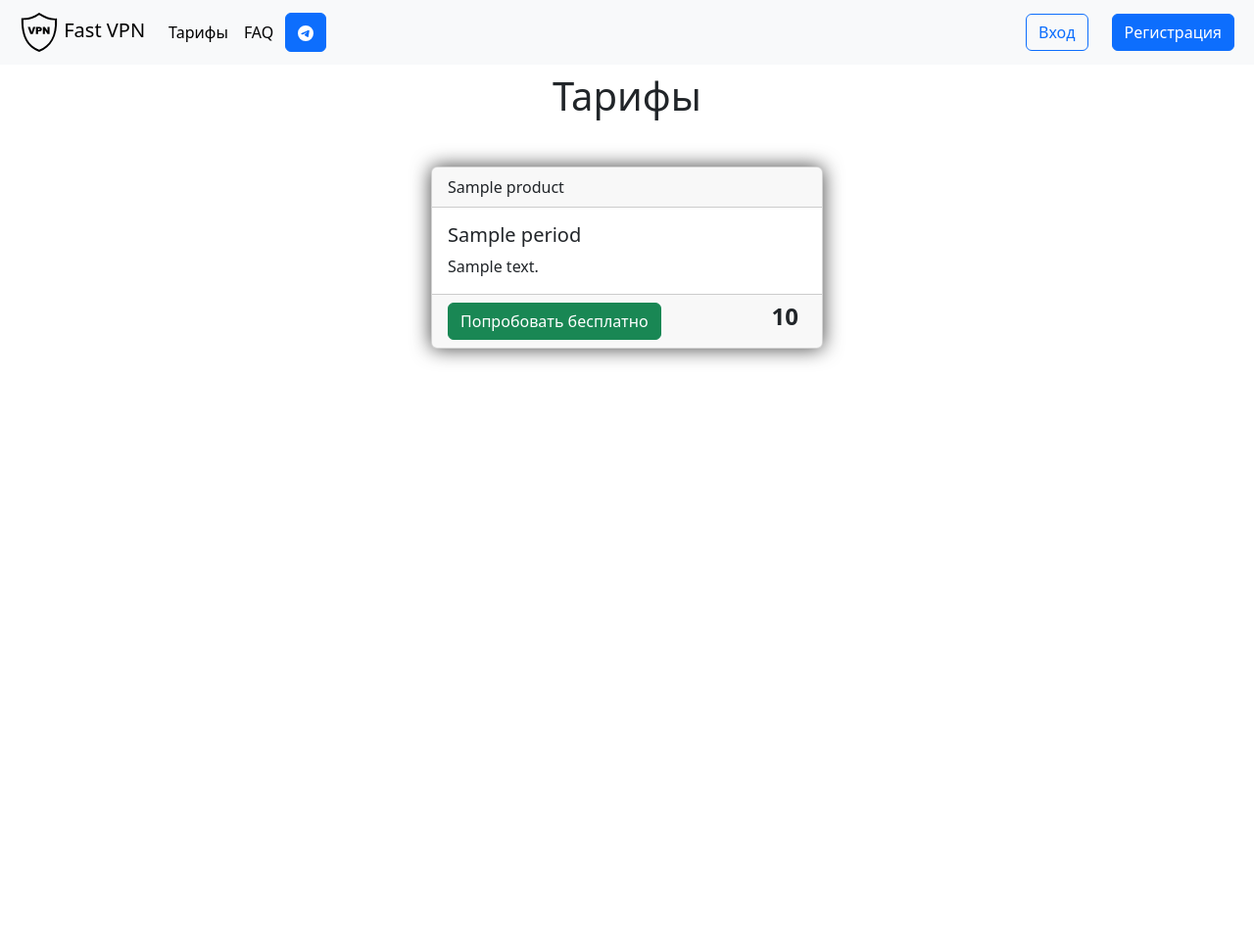
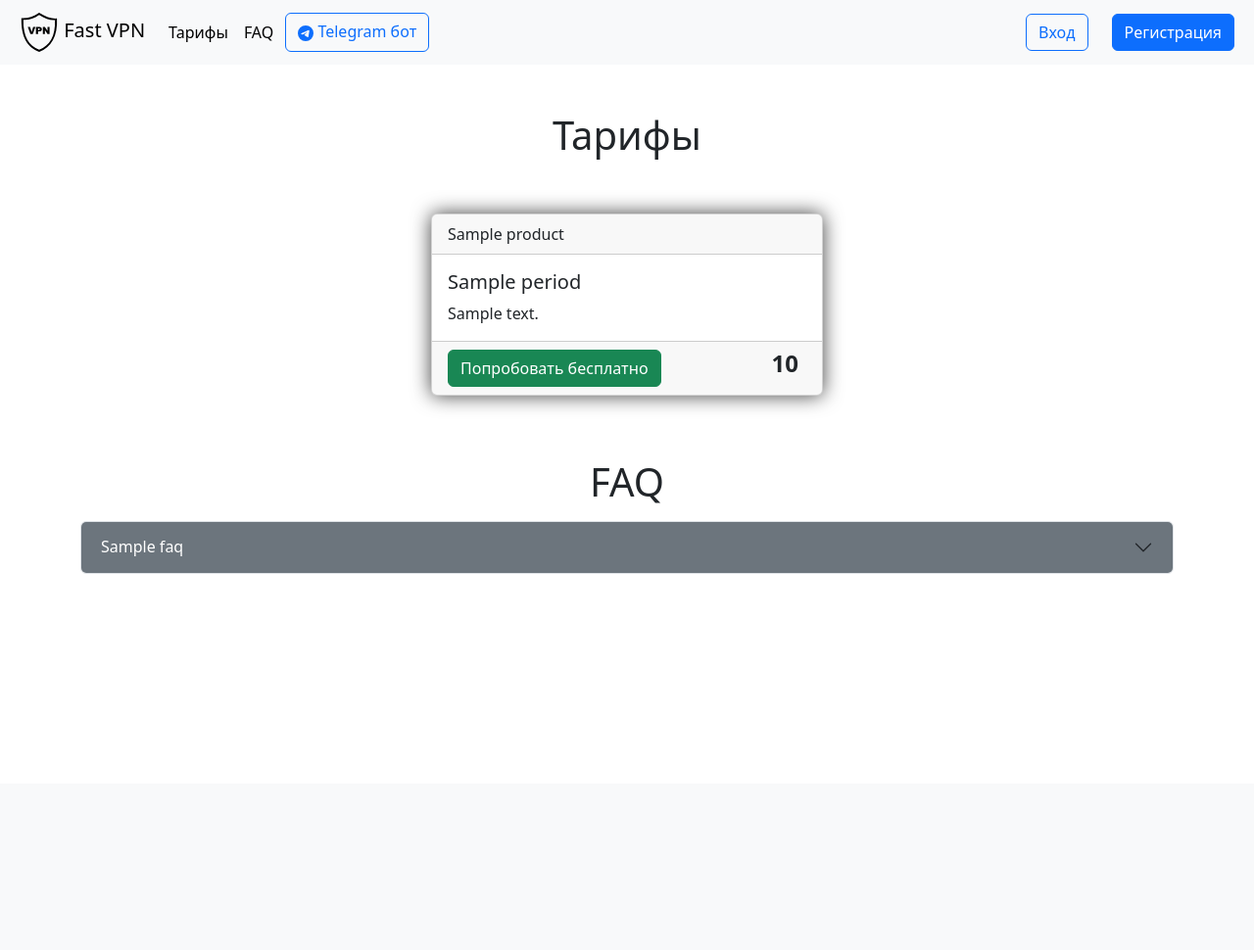
Before and after one commit to den41apple/TelegramVPN, a Django app: template frontend/landing_page/templates/landing_page/index.html in a window 1280 px wide. Shown: the whole page at 98% size. After the commit the page ends 586 px from the top, so only its background shows below. Run offline with Django 3.2, Linux system fonts and the light colour scheme; the template is opened without the code that fills it: most values are stand-ins (such as "Sample title", 1, 10 or a date in 2020); some libraries are stand-ins or nearby versions.

Commit message:
Добавил FAQ на страницу

```diff
--- a/frontend/landing_page/templates/base.html
+++ b/frontend/landing_page/templates/base.html
@@ -31,16 +31,16 @@
         <div class="collapse navbar-collapse" id="navbarSupportedContent">
             <ul class="navbar-nav me-auto mb-2 mb-lg-0">
                 <li class="nav-item">
-                    <a class="nav-link active" aria-current="page" href="#">Тарифы</a>
+                    <a class="nav-link active" aria-current="page" href="{% url 'landing_page:index' %}#tariffs">Тарифы</a>
                 </li>
                 <li class="nav-item">
-                    <a class="nav-link active" aria-current="page" href="#">FAQ</a>
+                    <a class="nav-link active" aria-current="page" href="{% url 'landing_page:index' %}#faq">FAQ</a>
                 </li>
-                <a class="btn  btn-primary mx-1" href="{{ telegram_link }}">
-                    <svg xmlns="http://www.w3.org/2000/svg" width="16" height="16" fill="currentColor"
-                         class="bi bi-telegram" viewBox="0 0 16 16">
-                        <path d="M16 8A8 8 0 1 1 0 8a8 8 0 0 1 16 0zM8.287 5.906c-.778.324-2.334.994-4.666 2.01-.378.15-.577.298-.595.442-.03.243.275.339.69.47l.175.055c.408.133.958.288 1.243.294.26.006.549-.1.868-.32 2.179-1.471 3.304-2.214 3.374-2.23.05-.012.12-.026.166.016.047.041.042.12.037.141-.03.129-1.227 1.241-1.846 1.817-.193.18-.33.307-.358.336a8.154 8.154 0 0 1-.188.186c-.38.366-.664.64.015 1.088.327.216.589.393.85.571.284.194.568.387.936.629.093.06.183.125.27.187.331.236.63.448.997.414.214-.02.435-.22.547-.82.265-1.417.786-4.486.906-5.751a1.426 1.426 0 0 0-.013-.315.337.337 0 0 0-.114-.217.526.526 0 0 0-.31-.093c-.3.005-.763.166-2.984 1.09z"></path>
-                    </svg>
+                <a class="btn  btn-outline-primary mx-1" href="{{ telegram_link }}">
+                <svg xmlns="http://www.w3.org/2000/svg" width="16" height="16" fill="currentColor" class="bi bi-telegram" viewBox="0 0 16 16">
+  <path d="M16 8A8 8 0 1 1 0 8a8 8 0 0 1 16 0zM8.287 5.906c-.778.324-2.334.994-4.666 2.01-.378.15-.577.298-.595.442-.03.243.275.339.69.47l.175.055c.408.133.958.288 1.243.294.26.006.549-.1.868-.32 2.179-1.471 3.304-2.214 3.374-2.23.05-.012.12-.026.166.016.047.041.042.12.037.141-.03.129-1.227 1.241-1.846 1.817-.193.18-.33.307-.358.336a8.154 8.154 0 0 1-.188.186c-.38.366-.664.64.015 1.088.327.216.589.393.85.571.284.194.568.387.936.629.093.06.183.125.27.187.331.236.63.448.997.414.214-.02.435-.22.547-.82.265-1.417.786-4.486.906-5.751a1.426 1.426 0 0 0-.013-.315.337.337 0 0 0-.114-.217.526.526 0 0 0-.31-.093c-.3.005-.763.166-2.984 1.09z"></path>
+</svg>
+                Telegram бот
                 </a>
             </ul>
             <div class="row">
--- a/frontend/landing_page/templates/landing_page/index.html
+++ b/frontend/landing_page/templates/landing_page/index.html
@@ -5,11 +5,13 @@
 {% endblock %}
 
 {% block body %}
-    <h1 class="h-100 text-center">Тарифы</h1>
-    <section class="vh-100">
-    <div class="container hv-75 ">
+    <div class="col mt-5">
+        <div class="row">
+            <h1 class="h-100 text-center" id="tariffs">Тарифы</h1>
+            <section class="h-100">
+                <div class="container hv-75">
                     <div class="row mt-5 d-flex  justify-content-center align-items-center">
-            {% for product in containers_data %}
+                        {% for product in products_data %}
                             <div class="col card card-shadow {{ product.text_class }} {{ product.bg_class }} mb-3 mx-3 p-0"
                                  style="max-width: 25rem;">
                                 <div class="card-header">{{ product.name }}
@@ -22,14 +24,40 @@
                                 </div>
                                 <div class="card-footer">
                                     <a href="#" class="btn btn-success">Попробовать бесплатно</a>
-                        <small class="{{ product.text_class }} fw-bold h4 float-end me-2">{{ product.price}}</small>
+                                    <small class="{{ product.text_class }} fw-bold h4 float-end me-2">{{ product.price }}</small>
                                 </div>
                             </div>
 
                         {% endfor %}
                     </div>
                 </div>
+
+            </section>
         </div>
-    </section>
 
+        <div class="row ">
+            <h1 class="h-100 text-center mt-5" id="faq">FAQ</h1>
+            <div class="accordion mt-2" id="accordionExample">
+                {% for faq in faq_data %}
+                    <div class="accordion" id="accordionPanelsStayOpenExample">
+                        <div class="accordion-item">
+                            <h2 class="accordion-header">
+                                <button class="accordion-button bg-secondary text-white collapsed" type="button"
+                                        data-bs-toggle="collapse"
+                                        data-bs-target="#panelsStayOpen-{{ faq.id }}" aria-expanded="true"
+                                        aria-controls="panelsStayOpen-{{ faq.id }}">
+                                    {{ faq.question }}
+                                </button>
+                            </h2>
+                            <div id="panelsStayOpen-{{ faq.id }}" class="accordion-collapse collapse">
+                                <div class="accordion-body bg-secondary-subtle">
+                                    {{ faq.answer |linebreaksbr }}
+                                </div>
+                            </div>
+                        </div>
+                    </div>
+
+                {% endfor %}
+            </div>
+        </div>
 {% endblock %}
```
Also changed, not shown: frontend/landing_page/landing_data.py (added, +94 -0 lines), frontend/landing_page/views.py (+3 -50 lines). Lines whose indentation alone changed are shown as unchanged.
